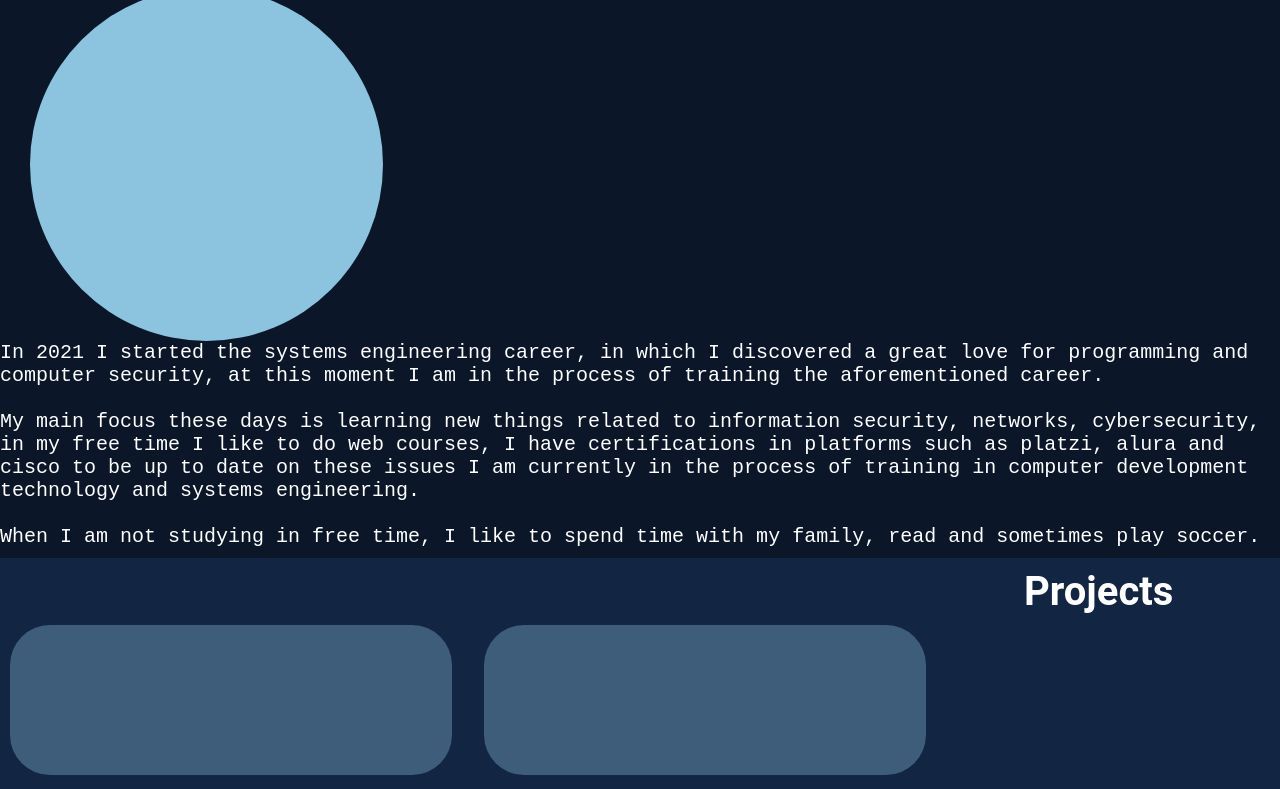
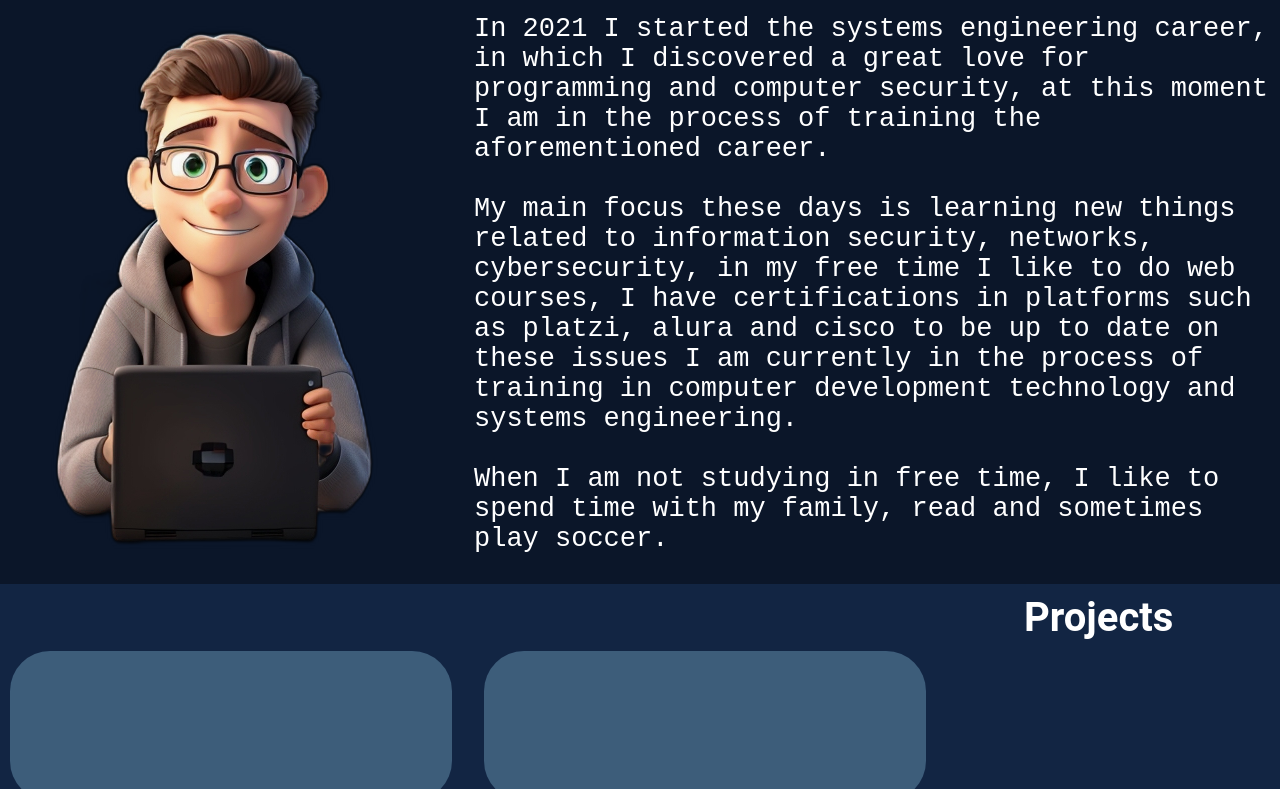
Before and after one commit to DavidValencia34/Portafoliov1, a plain HTML site: page inicio.html in a window 1280 px wide. Shown: the part 240-1029 px from the top of the page. Drawn offline with Linux system fonts and the light colour scheme.

Commit message:
Segundo commit

```diff
--- a/disenho.css
+++ b/disenho.css
@@ -1,13 +1,16 @@
-*{
+* {
     margin: 0;
     padding: 0;
 
 }
-html, body{
+
+html,
+body {
     width: 100%;
     overflow-x: hidden;
 
 }
+
 header {
     background-color: #122543;
     padding: 1px 0;
@@ -59,27 +62,37 @@ nav li {
     background-color: #0B1629;
     color: #FFFFFF;
     font-family: 'Roboto Mono', monospace;
-    font-size: 20px;
+    font-size: 27px;
+
 }
 
-.titulo,.titulo2 {
+
+
+.titulo,
+.titulo2 {
     font-family: 'Roboto', sans-serif;
     margin-left: 5%;
 }
-.titulo1{
+
+.titulo1 {
     font-family: 'Roboto', sans-serif;
     margin-left: 80%;
 }
 
 .circulo {
-    width: 353px;
-    height: 353px;
-    background: #8CC4DF;
-    border-radius: 50%;
-    margin-left: 30px;
-    margin-right: 50px;
-    margin-top: 20px;
+
+    margin-left: 50px;
+    margin-right: 90px;
+    margin-top: 40px;
+    margin-bottom: 0px;
+    float: left;
 }
+.texto1{
+    margin-top: 30px;
+ margin-bottom: 20px;
+}
+
+
 /*proyectos*/
 .projects {
     padding: 10px 0px;
@@ -89,7 +102,13 @@ nav li {
     font-size: 20px;
 
 }
-.cuadro1 , .cuadro2,.cuadro3,.cuadro4,.cuadro5,.cuadro6{
+
+.cuadro1,
+.cuadro2,
+.cuadro3,
+.cuadro4,
+.cuadro5,
+.cuadro6 {
     width: 442px;
     height: 150px;
     background: #8cc3df5a;
@@ -109,7 +128,10 @@ nav li {
     display: flex;
     align-items: center;
 }
-.cuadroalto,.cuadroalto1,.cuadroalto2{
+
+.cuadroalto,
+.cuadroalto1,
+.cuadroalto2 {
     width: 256px;
     height: 505px;
     background: #8cc3df2e;
@@ -117,19 +139,25 @@ nav li {
     display: center;
     margin: 10px;
 }
-.imagenes{
+
+.imagenes {
     margin-top: 30%;
     border-radius: 17px;
 }
-.imagenes1{
+
+.imagenes1 {
     margin-top: 20%;
     border-radius: 17px;
 }
-.imagenes2{
+
+.imagenes2 {
     margin-top: 45%;
     border-radius: 17px;
 }
-.skill,.skill1,.skill2{
+
+.skill,
+.skill1,
+.skill2 {
     position: relative;
     top: 5%;
     color: #FFFFFF;
--- a/inicio.html
+++ b/inicio.html
@@ -33,8 +33,11 @@
     <main>
         <div class="aboutme">
             <h1 class="titulo">About me</h1>
-            <div class="circulo"> </div>
-            <p>In 2021 I started the systems engineering career, in which I discovered a great love for programming and
+
+
+                <img class="circulo" src="foto.png">
+                <p class="texto1">
+                In 2021 I started the systems engineering career, in which I discovered a great love for programming and
                 computer security, at this moment I am in the process of training the aforementioned career. <br> <br>
 
                 My main focus these days is learning new things related to information security, networks,
@@ -68,7 +71,7 @@
             </div>
             <div class="cuadroalto1">
                 <h2 class="skill1">NDG Linux Unhatched</h2>
-                <img src="cisco.png" class="imagenes1" width="246px" height="290px" >
+                <img src="cisco.png" class="imagenes1" width="246px" height="290px">
             </div>
             <div class="cuadroalto2">
                 <h2 class="skill2">HTML && CSS</h2>
```
Also changed, not shown: foto.png (added).
